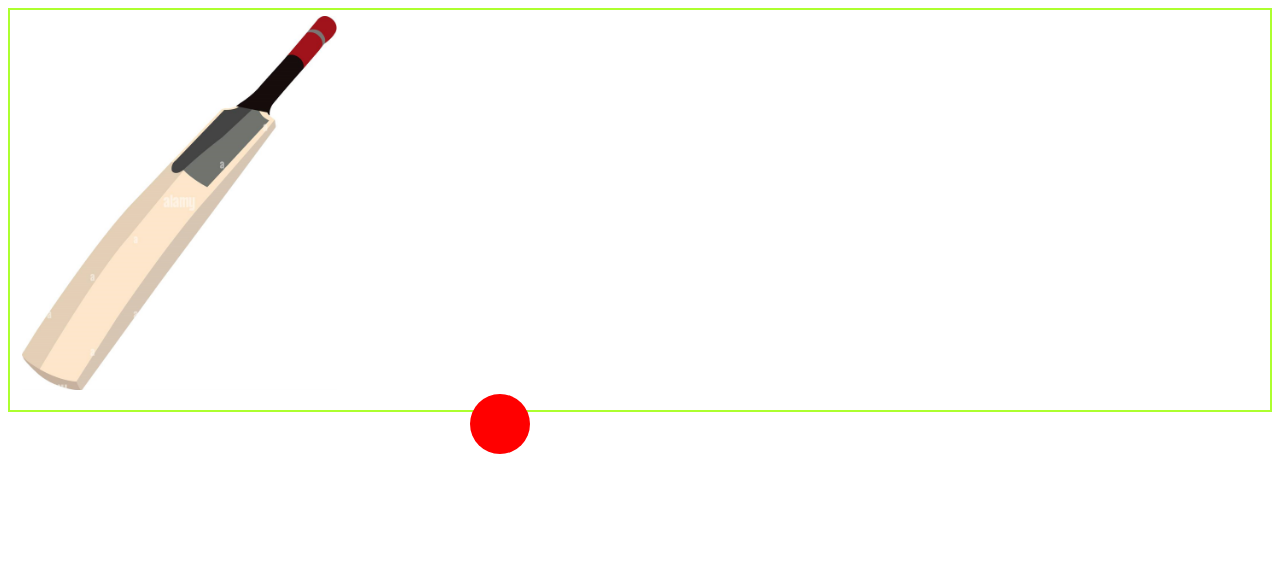
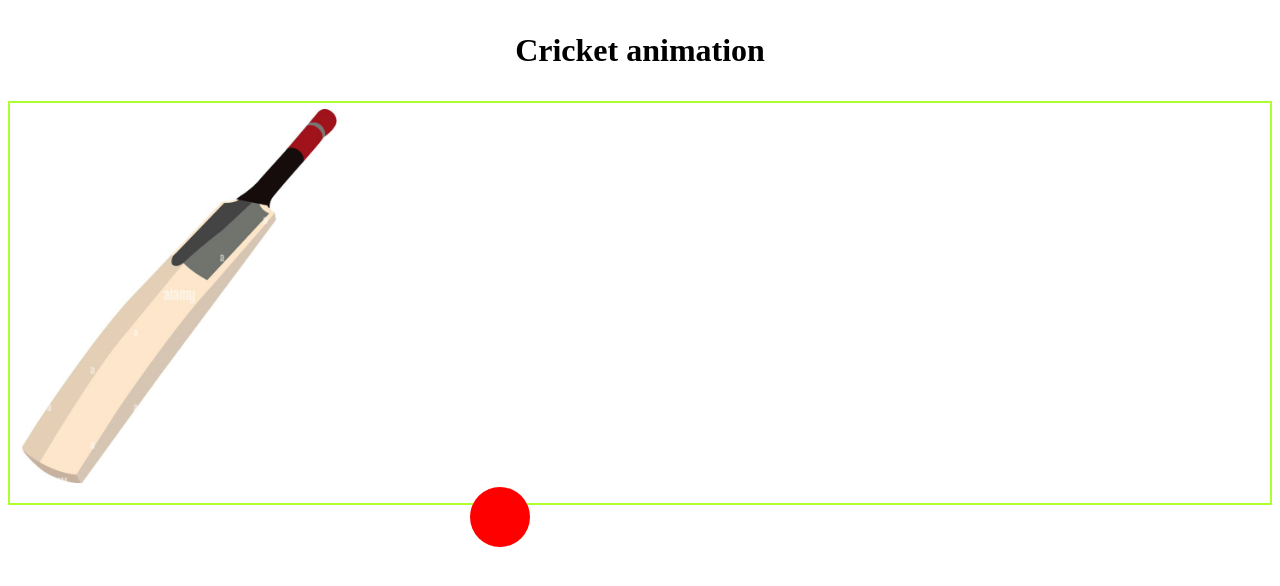
Before and after one commit to utpalsharma630/cricket-animation, a plain HTML site: page index.html in a window 1280 px wide. Drawn offline with Linux system fonts and the light colour scheme.

Commit message:
text add  commit

```diff
--- a/index.html
+++ b/index.html
@@ -7,6 +7,7 @@
     <link rel="stylesheet" href="style.css">
 </head>
 <body>
+    <h3 class="title">Cricket animation</h3>
     <div class="feild">
         <img src="images/bat.PNG" alt="" class="bat">
         <div class="ball"></div>
--- a/style.css
+++ b/style.css
@@ -23,3 +23,8 @@
 .feild:hover .ball{
     transform: translate(1000px,-400px );
 }
+.title{
+    font-size: 2rem;
+    text-align: center;
+
+}
```
